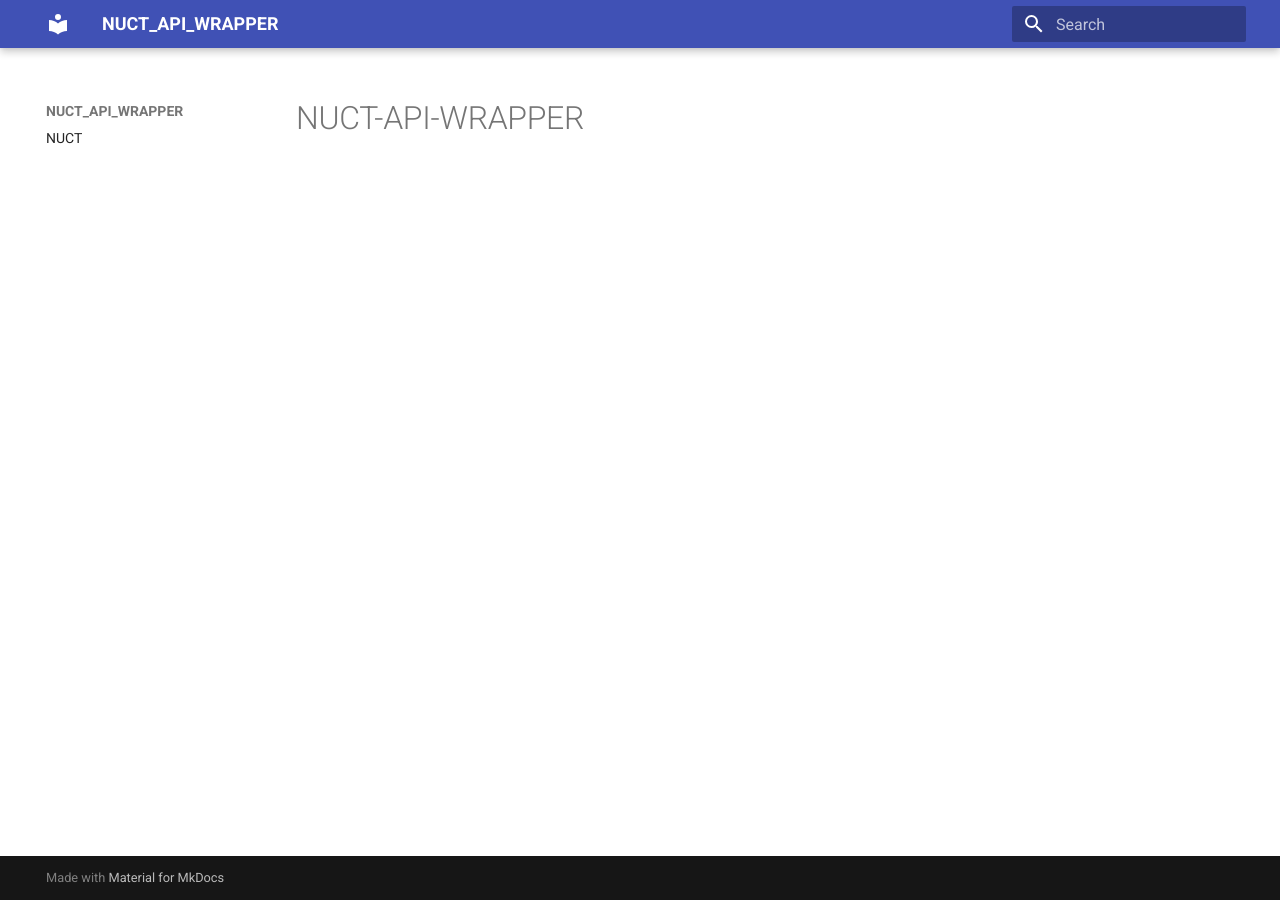
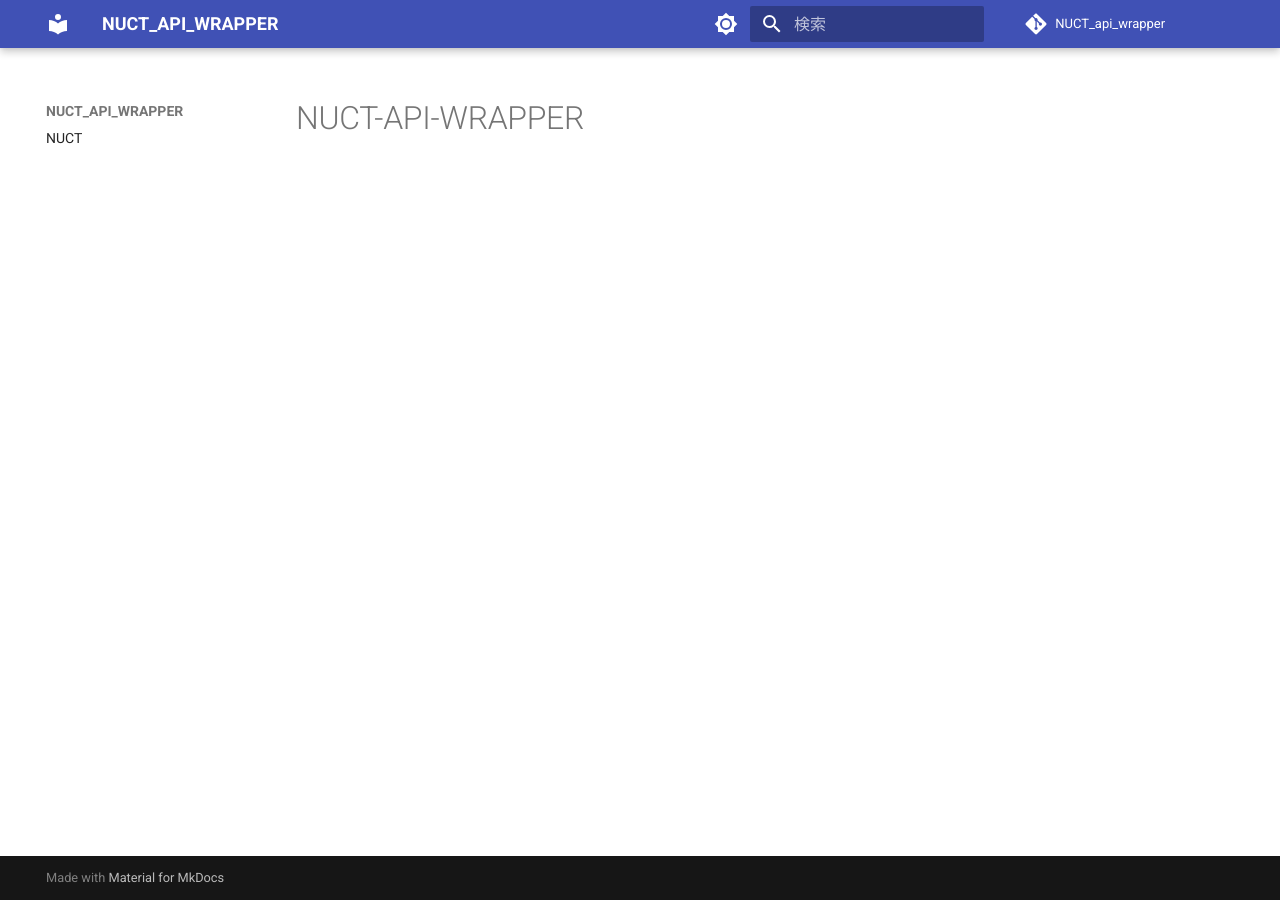
Before and after one commit to nac-39/nuctpy, an MkDocs documentation site: the page built from docs/index.md, in a window 1280 px wide. Built offline with MkDocs 1.6.1 and Material for MkDocs 9.7.7, drawn with Linux system fonts in a browser that asks for light colours; comment, search, counter and statistics services are not loaded.

```diff
--- a/docs/gen_ref_pages.py
+++ b/docs/gen_ref_pages.py
@@ -28,5 +28,4 @@ for path in sorted(Path("NUCT").rglob("*.py")):
     mkdocs_gen_files.set_edit_path(full_doc_path, path)
 
 with mkdocs_gen_files.open("SUMMARY.md", "w") as nav_file:  #
-
     nav_file.writelines(nav.build_literate_nav())
--- a/mkdocs.yml
+++ b/mkdocs.yml
@@ -1,6 +1,28 @@
 site_name: "NUCT_API_WRAPPER"
 theme:
   name: "material"
+  language: ja
+  features:
+    - navigation.instant
+  icon:
+    repo: fontawesome/brands/git-alt
+  palette:
+    # Palette toggle for light mode
+    - media: "(prefers-color-scheme: light)"
+      scheme: default
+      toggle:
+        icon: material/brightness-7
+        name: Switch to dark mode
+
+    # Palette toggle for dark mode
+    - media: "(prefers-color-scheme: dark)"
+      scheme: slate
+      toggle:
+        icon: material/brightness-4
+        name: Switch to light mode
+
+repo_url: https://github.com/nac-39/NUCT_api_wrapper
+repo_name: NUCT_api_wrapper
 
 nav:
   - HOME: index.md
```
